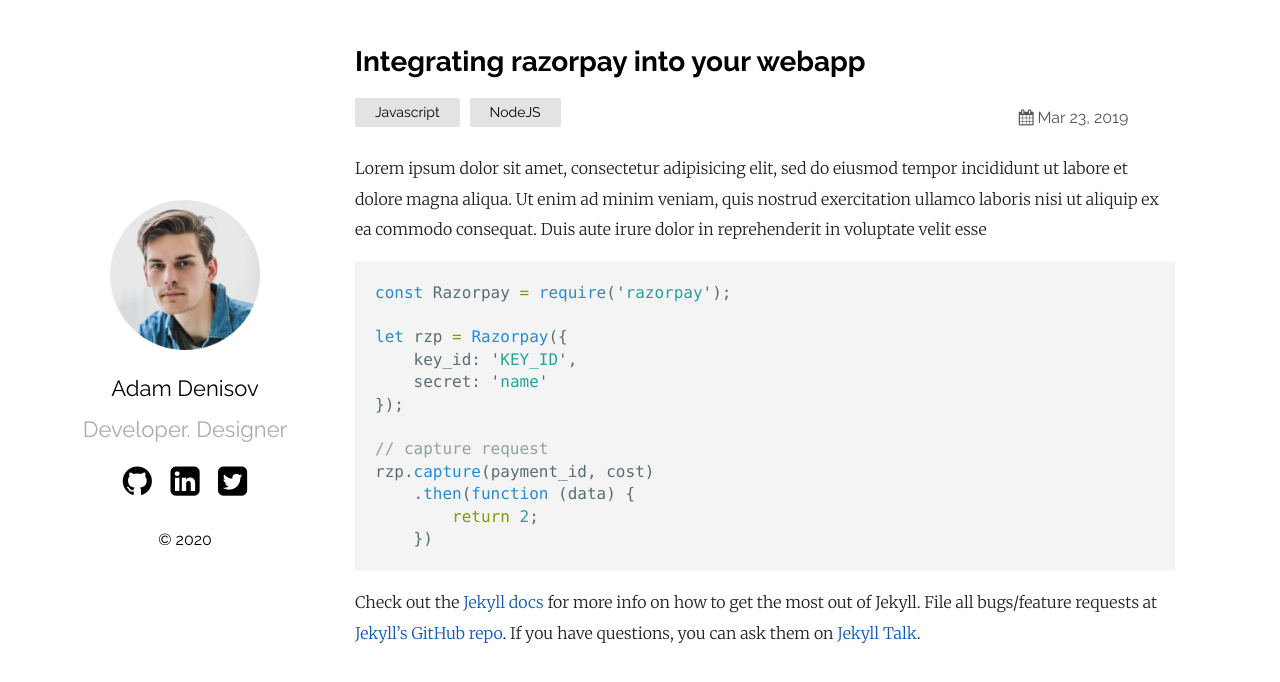
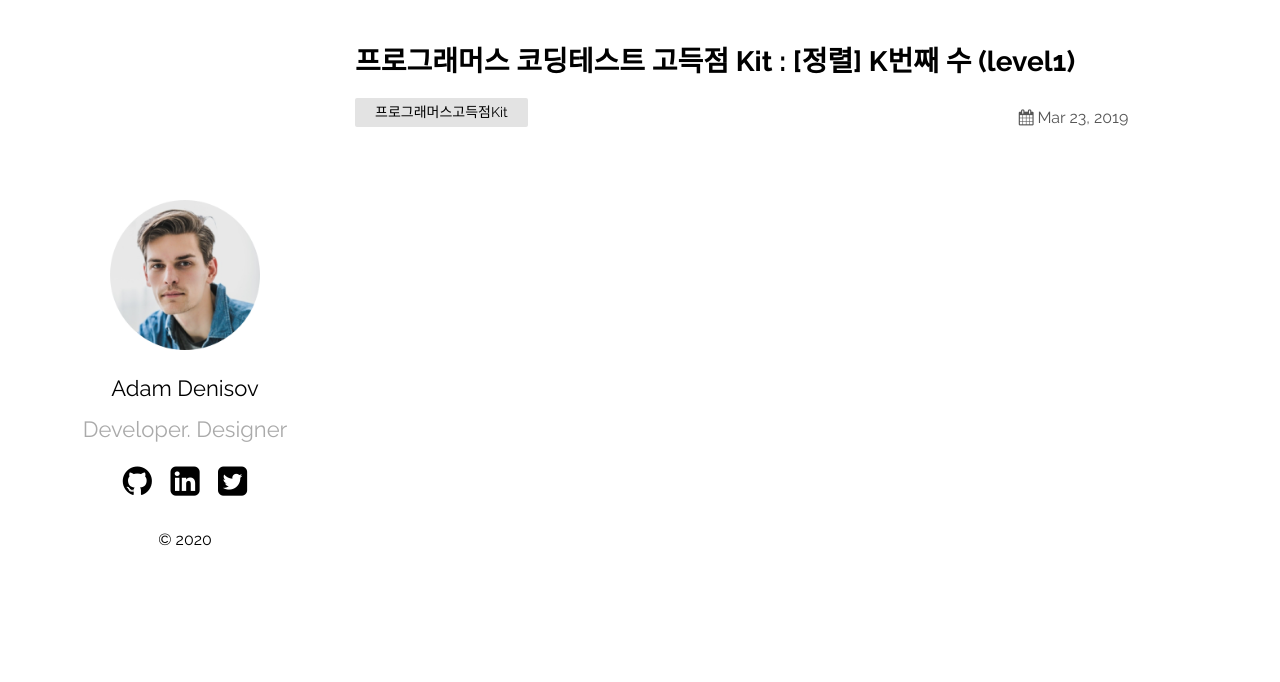
Before and after one commit to dailyco/dailyco.github.io, a Jekyll site: the page built from _posts/2019-03-23-welcome-to-jekyll.markdown, in a window 1280 px wide. Shown: the top 682 px of the page. Built offline with Jekyll 4.4.1, drawn with Linux system fonts in a browser that asks for light colours.

Commit message:
edit post

````diff
--- a/_posts/2019-03-23-welcome-to-jekyll.markdown
+++ b/_posts/2019-03-23-welcome-to-jekyll.markdown
@@ -1,28 +1,6 @@
 ---
 layout: post
-title:  "Integrating razorpay into your webapp"
+title:  "프로그래머스 코딩테스트 고득점 Kit : [정렬] K번째 수 (level1)"
 date:   2019-03-23 21:03:36 +0530
-categories: Javascript NodeJS
+categories: 프로그래머스고득점Kit
 ---
-Lorem ipsum dolor sit amet, consectetur adipisicing elit, sed do eiusmod tempor incididunt ut labore et dolore magna aliqua. Ut enim ad minim veniam, quis nostrud exercitation ullamco laboris nisi ut aliquip ex ea commodo consequat. Duis aute irure dolor in reprehenderit in voluptate velit esse
-
-```javascript
-const Razorpay = require('razorpay');
-
-let rzp = Razorpay({
-	key_id: 'KEY_ID',
-	secret: 'name'
-});
-
-// capture request
-rzp.capture(payment_id, cost)
-	.then(function (data) {
-		return 2;
-	})
-```
-
-Check out the [Jekyll docs][jekyll-docs] for more info on how to get the most out of Jekyll. File all bugs/feature requests at [Jekyll’s GitHub repo][jekyll-gh]. If you have questions, you can ask them on [Jekyll Talk][jekyll-talk].
-
-[jekyll-docs]: https://jekyllrb.com/docs/home
-[jekyll-gh]:   https://github.com/jekyll/jekyll
-[jekyll-talk]: https://talk.jekyllrb.com/
````
Also changed, not shown: 19 other files.
